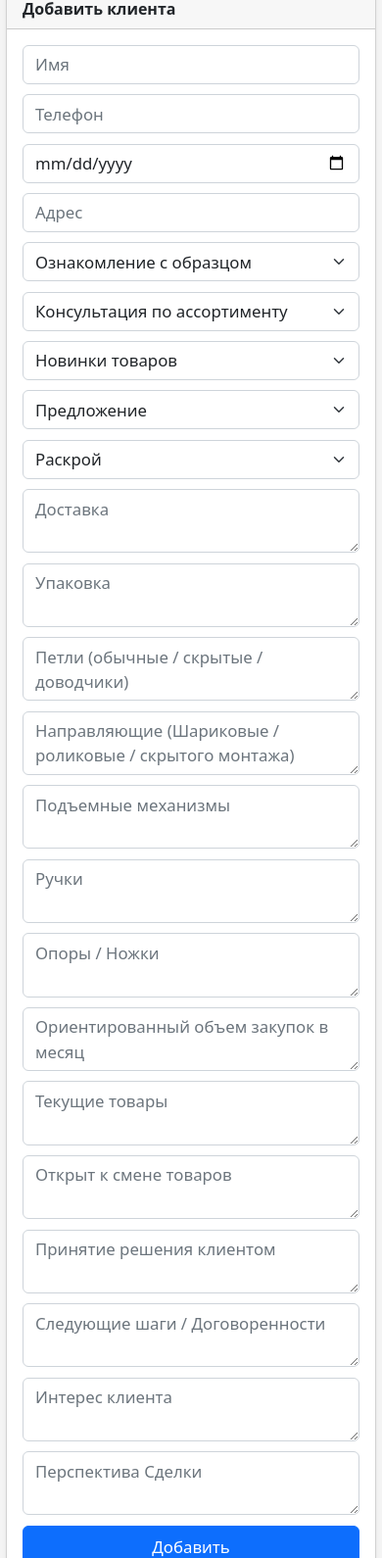
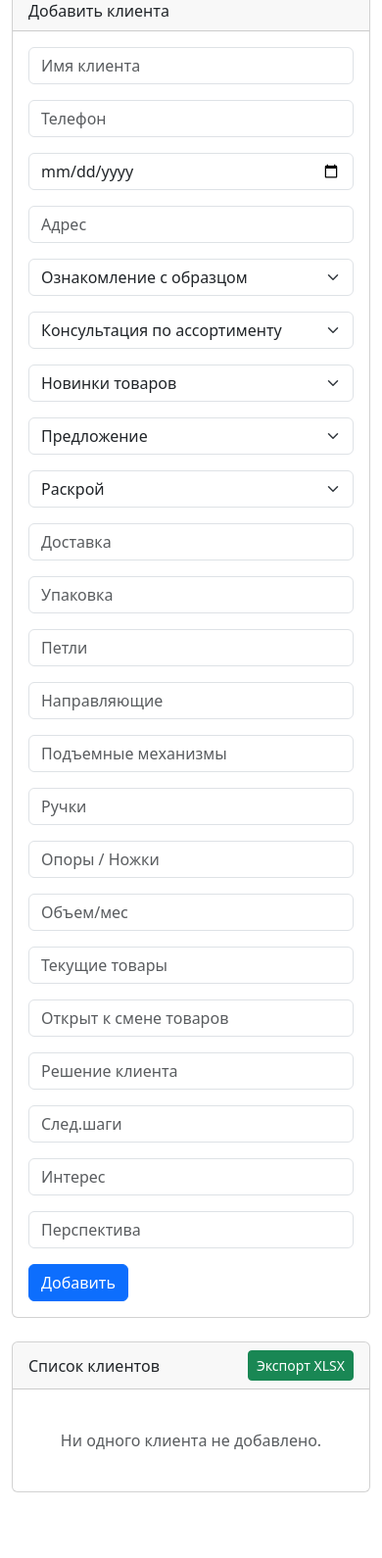
Before and after one commit to xsilencex2/CRMProCall, a plain HTML site: page index.html in a window 390 px wide. Shown: the part 75-1665 px from the top of the page at 98% size. After the commit the page ends 1598 px from the top, so only its background shows below. Drawn offline with nearby package versions, Linux system fonts and the light colour scheme.

Commit message:
Update index.html

```diff
--- a/index.html
+++ b/index.html
@@ -1,218 +1,133 @@
+<!DOCTYPE html>
 <html lang="ru">
 <head>
     <meta charset="UTF-8">
-    <title>МиниЦРМ: Контакты и Звонки</title>
-    <meta name="viewport" content="width=device-width, initial-scale=1">
-    <link href="https://cdn.jsdelivr.net/npm/bootstrap@5.2.3/dist/css/bootstrap.min.css" rel="stylesheet">
-    <style>
-        body {
-            background-color: #f4f4f4;
-            padding: 0;
-        }
-        .container {
-            padding: 0 6px;
-            margin-top: 12px;
-        }
-        .client-card {
-            margin-bottom: 10px;
-            transition: all 0.3s ease;
-        }
-        .client-card:hover {
-            transform: scale(1.02);
-        }
-        textarea.form-control {
-            min-height: 56px;
-        }
-        .form-control,
-        .form-select {
-            font-size: 1rem;
-            padding: 0.44rem 0.75rem;
-        }
-        .btn-sm {
-            margin-right: 5px;
-        }
-        /* Adaptive adjustments for mobile devices */
-        @media (max-width: 767px) {
-            h1 {
-                font-size: 1.4rem;
-            }
-            .card {
-                margin-bottom: 1rem;
-            }
-            .form-control,
-            .form-select {
-                font-size: 1.05rem;
-                padding: 0.4rem 0.75rem;
-            }
-            .client-card .card-body {
-                flex-direction: column !important;
-                align-items: flex-start;
-                gap: 0.75rem;
-            }
-            .client-card .card-body > div:not(:last-child) {
-                margin-bottom: 0.4rem;
-            }
-            .client-card .d-flex.flex-column {
-                flex-direction: row !important;
-                align-items: center;
-                width: 100%;
-                justify-content: flex-end;
-            }
-            .client-card .edit-client,
-            .client-card .delete-client {
-                width: 90px;
-                font-size: 0.95rem;
-                margin: 0 3px 0 0;
-            }
-            .client-card small {
-                display: block;
-            }
-            #clientForm .mb-3 {
-                margin-bottom: 0.65rem !important;
-            }
-            #clientForm button[type=submit] {
-                width: 100%;
-                font-size: 1.05rem;
-            }
-        }
-        /* Make sidebar (form) and list stack on mobile */
-        @media (max-width: 991px) {
-            .row > .col-md-4,
-            .row > .col-md-8 {
-                flex: 0 0 100%;
-                max-width: 100%;
-            }
-            .row {
-                flex-direction: column !important;
-                gap: 1.2rem;
-            }
-        }
-    </style>
+    <meta name="viewport" content="width=device-width, initial-scale=1.0">
+    <title>📞 МиниЦРМ</title>
+    <!-- Подключение SheetJS -->
+    <script src="https://cdnjs.cloudflare.com/ajax/libs/xlsx/0.18.5/xlsx.full.min.js"></script>
+    <!-- Подключение FileSaver.js -->
+    <script src="https://cdnjs.cloudflare.com/ajax/libs/FileSaver.js/2.0.5/FileSaver.min.js"></script>
+    <!-- Bootstrap для стилей -->
+    <link href="https://cdn.jsdelivr.net/npm/bootstrap@5.3.0/dist/css/bootstrap.min.css" rel="stylesheet">
+    <!-- Основной скрипт -->
+    <script type="module" src="app.js"></script>
 </head>
 <body>
-    <div class="container">
-        <h1 class="text-center mb-4 mt-2">📞 МиниЦРМ</h1>
-        <div class="row flex-lg-row">
-            <div class="col-md-4 mb-3">
-                <div class="card shadow-sm">
-                    <div class="card-header fw-semibold">
-                        Добавить клиента
-                    </div>
-                    <div class="card-body pb-0">
-                        <form id="clientForm" autocomplete="off">
+    <div class="container mt-4">
+        <h1>📞 МиниЦРМ</h1>
+        <div class="row">
+            <div class="col-md-4 mb-4">
+                <div class="card">
+                    <div class="card-header">Добавить клиента</div>
+                    <div class="card-body">
+                        <form id="clientForm">
                             <div class="mb-3">
-                                <input type="text" class="form-control" id="clientName" placeholder="Имя" required autocomplete="off">
+                                <input type="text" class="form-control" id="clientName" placeholder="Имя клиента" required>
                             </div>
                             <div class="mb-3">
-                                <input type="tel" class="form-control" id="clientPhone" placeholder="Телефон" required autocomplete="off">
+                                <input type="tel" class="form-control" id="clientPhone" placeholder="Телефон" required>
                             </div>
                             <div class="mb-3">
-                                <input type="date" class="form-control" id="reminderDate" autocomplete="off">
+                                <input type="date" class="form-control" id="reminderDate" placeholder="Дата напоминания">
                             </div>
                             <div class="mb-3">
-                                <input type="text" class="form-control" id="clientAddress" placeholder="Адрес" required>
+                                <input type="text" class="form-control" id="clientAddress" placeholder="Адрес">
                             </div>
                             <div class="mb-3">
-                                <select class="form-select" id="sampleFamiliarization" required>
+                                <select class="form-select" id="sampleFamiliarization">
                                     <option value="">Ознакомление с образцом</option>
                                     <option value="yes">Да</option>
                                     <option value="no">Нет</option>
                                 </select>
                             </div>
                             <div class="mb-3">
-                                <select class="form-select" id="assortmentConsultation" required>
+                                <select class="form-select" id="assortmentConsultation">
                                     <option value="">Консультация по ассортименту</option>
                                     <option value="consulted">Проконсультирован</option>
                                     <option value="not_consulted">Не Проконсультирован</option>
                                 </select>
                             </div>
                             <div class="mb-3">
-                                <select class="form-select" id="newProductsConsultation" required>
+                                <select class="form-select" id="newProductsConsultation">
                                     <option value="">Новинки товаров</option>
                                     <option value="consulted">Проконсультирован</option>
                                     <option value="not_consulted">Не Проконсультирован</option>
                                 </select>
                             </div>
                             <div class="mb-3">
-                                <select class="form-select" id="proposalStatus" required>
+                                <select class="form-select" id="proposalStatus">
                                     <option value="">Предложение</option>
                                     <option value="proposed">Предложили</option>
                                     <option value="not_proposed">Не предложили</option>
                                 </select>
                             </div>
                             <div class="mb-3">
-                                <select class="form-select" id="disclosureStatus" required>
+                                <select class="form-select" id="disclosureStatus">
                                     <option value="">Раскрой</option>
                                     <option value="proposed">Предложили</option>
                                     <option value="not_proposed">Не предложили</option>
                                 </select>
                             </div>
                             <div class="mb-3">
-                                <textarea class="form-control" id="deliveryDetails" placeholder="Доставка"></textarea>
+                                <input type="text" class="form-control" id="deliveryDetails" placeholder="Доставка">
                             </div>
                             <div class="mb-3">
-                                <textarea class="form-control" id="packagingDetails" placeholder="Упаковка"></textarea>
+                                <input type="text" class="form-control" id="packagingDetails" placeholder="Упаковка">
                             </div>
                             <div class="mb-3">
-                                <textarea class="form-control" id="hingeDetails" placeholder="Петли (обычные / скрытые / доводчики)"></textarea>
+                                <input type="text" class="form-control" id="hingeDetails" placeholder="Петли">
                             </div>
                             <div class="mb-3">
-                                <textarea class="form-control" id="guideDetails" placeholder="Направляющие (Шариковые / роликовые / скрытого монтажа)"></textarea>
+                                <input type="text" class="form-control" id="guideDetails" placeholder="Направляющие">
                             </div>
                             <div class="mb-3">
-                                <textarea class="form-control" id="liftMechanismDetails" placeholder="Подъемные механизмы"></textarea>
+                                <input type="text" class="form-control" id="liftMechanismDetails" placeholder="Подъемные механизмы">
                             </div>
                             <div class="mb-3">
-                                <textarea class="form-control" id="handleDetails" placeholder="Ручки"></textarea>
+                                <input type="text" class="form-control" id="handleDetails" placeholder="Ручки">
                             </div>
                             <div class="mb-3">
-                                <textarea class="form-control" id="standSupportDetails" placeholder="Опоры / Ножки"></textarea>
+                                <input type="text" class="form-control" id="standSupportDetails" placeholder="Опоры / Ножки">
                             </div>
                             <div class="mb-3">
-                                <textarea class="form-control" id="monthlyPurchaseVolume" placeholder="Ориентированный объем закупок в месяц"></textarea>
+                                <input type="text" class="form-control" id="monthlyPurchaseVolume" placeholder="Объем/мес">
                             </div>
                             <div class="mb-3">
-                                <textarea class="form-control" id="currentProducts" placeholder="Текущие товары"></textarea>
+                                <input type="text" class="form-control" id="currentProducts" placeholder="Текущие товары">
                             </div>
                             <div class="mb-3">
-                                <textarea class="form-control" id="openToChangeProducts" placeholder="Открыт к смене товаров"></textarea>
+                                <input type="text" class="form-control" id="openToChangeProducts" placeholder="Открыт к смене товаров">
                             </div>
                             <div class="mb-3">
-                                <textarea class="form-control" id="clientDecision" placeholder="Принятие решения клиентом"></textarea>
+                                <input type="text" class="form-control" id="clientDecision" placeholder="Решение клиента">
                             </div>
                             <div class="mb-3">
-                                <textarea class="form-control" id="nextSteps" placeholder="Следующие шаги / Договоренности"></textarea>
+                                <input type="text" class="form-control" id="nextSteps" placeholder="След.шаги">
                             </div>
                             <div class="mb-3">
-                                <textarea class="form-control" id="clientInterest" placeholder="Интерес клиента"></textarea>
+                                <input type="text" class="form-control" id="clientInterest" placeholder="Интерес">
                             </div>
                             <div class="mb-3">
-                                <textarea class="form-control" id="dealPerspective" placeholder="Перспектива Сделки"></textarea>
+                                <input type="text" class="form-control" id="dealPerspective" placeholder="Перспектива">
                             </div>
-                            <button type="submit" class="btn btn-primary pb-2 pt-2 w-100">Добавить</button>
+                            <button type="submit" class="btn btn-primary">Добавить</button>
                         </form>
                     </div>
                 </div>
             </div>
-
             <div class="col-md-8">
-                <div class="card shadow-sm">
-                    <div class="card-header d-flex justify-content-between align-items-center flex-wrap">
-                        <span>Список клиентов</span>
-                        <button id="exportCSV" class="btn btn-sm btn-outline-secondary ms-2 mt-2 mt-md-0">Экспорт XLSX</button>
+                <div class="card">
+                    <div class="card-header d-flex justify-content-between align-items-center">
+                        Список клиентов
+                        <button id="exportCSV" class="btn btn-success btn-sm">Экспорт XLSX</button>
                     </div>
-                    <div class="card-body pb-1 pt-2" id="clientsList" style="overflow-x: auto;">
-                        <!-- Динамический список клиентов -->
+                    <div class="card-body">
+                        <div id="clientsList"></div>
                     </div>
                 </div>
             </div>
         </div>
     </div>
-
-    <!-- Bootstrap JS and FileSaver, SheetJS for Excel export -->
-    <script src="https://cdn.jsdelivr.net/npm/bootstrap@5.2.3/dist/js/bootstrap.bundle.min.js"></script>
-    <script src="https://cdnjs.cloudflare.com/ajax/libs/FileSaver.js/2.0.5/FileSaver.min.js"></script>
-    <script src="https://cdn.sheetjs.com/xlsx-0.20.1/package/dist/xlsx.full.min.js"></script>
-    <script src="app.js" type="module"></script>
 </body>
 </html>
```
